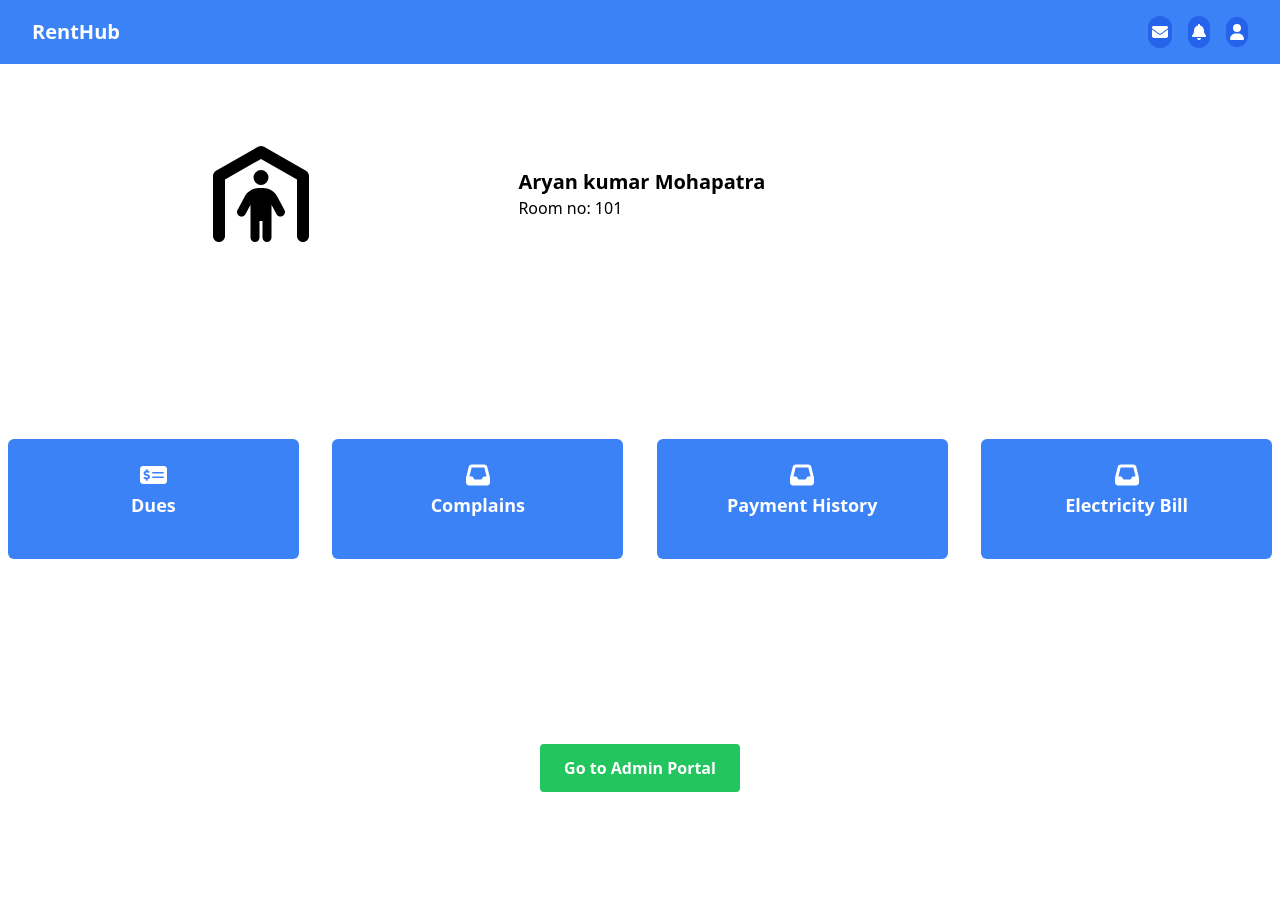
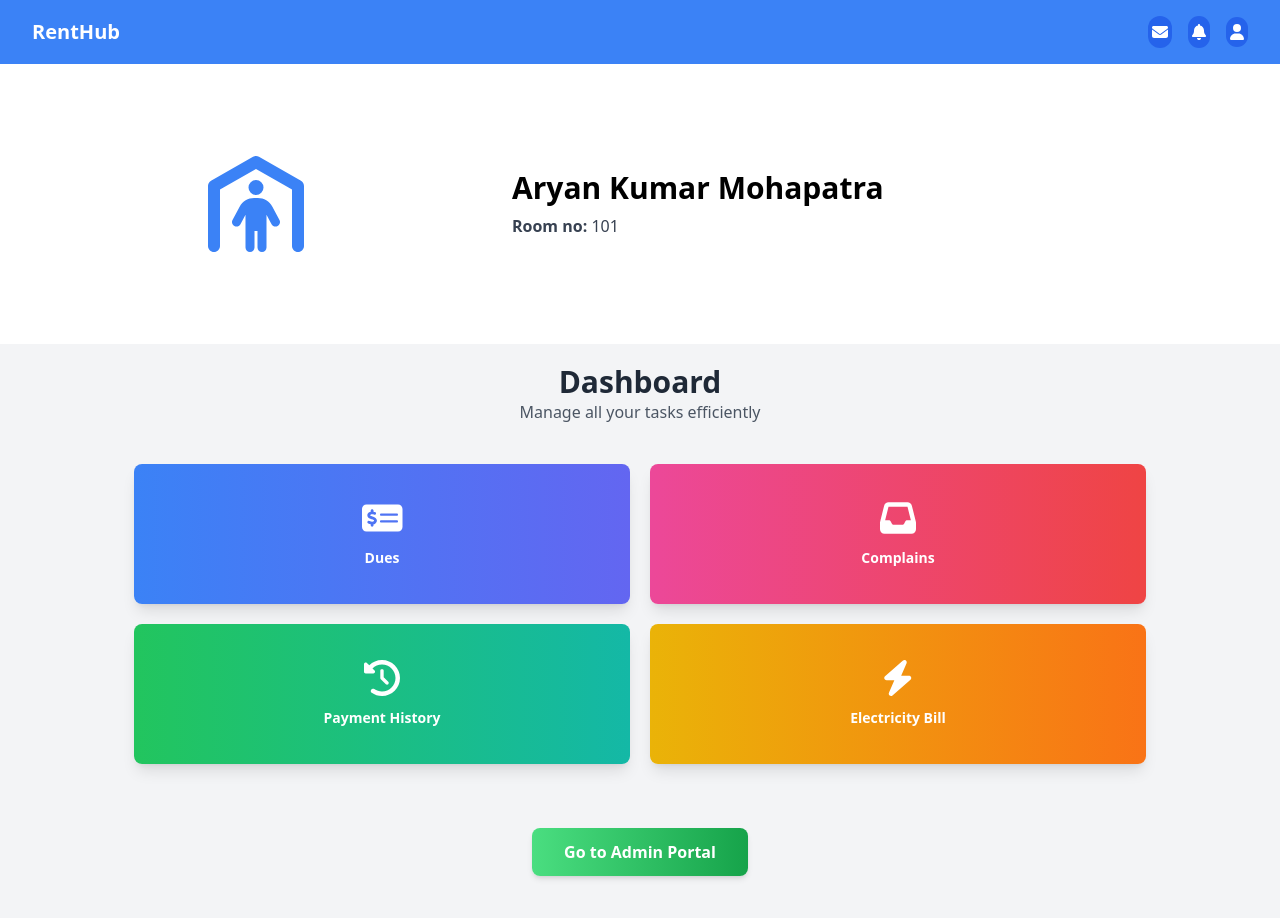
Before and after one commit to Aryank35/house-rental-system, a React (Create React App) app: page / in a window 1280 px wide. Shown: the top 918 px of the page. Before the commit the page ends 800 px from the top, so only its background shows below. Built offline with nearby package versions, Linux system fonts and the light colour scheme.

Commit message:
added user friendly styles

```diff
--- a/package.json
+++ b/package.json
@@ -12,6 +12,7 @@
     "@testing-library/user-event": "^13.5.0",
     "react": "^18.3.1",
     "react-dom": "^18.3.1",
+    "react-icons": "^5.3.0",
     "react-router-dom": "^6.26.2",
     "react-scripts": "5.0.1",
     "web-vitals": "^2.1.4",
--- a/src/Components/Dashboard.jsx
+++ b/src/Components/Dashboard.jsx
@@ -1,69 +1,98 @@
-import React from "react";
+import React, { useState } from "react";
 import { FontAwesomeIcon } from "@fortawesome/react-fontawesome";
-import { faMoneyCheckDollar, faInbox } from "@fortawesome/free-solid-svg-icons";
+import { faMoneyCheckDollar, faInbox, faHistory, faBolt } from "@fortawesome/free-solid-svg-icons";
 import { Link } from "react-router-dom";
 
+const DashboardCard = ({ link, icon, bgColor, text }) => {
+  return (
+    <Link
+      to={link}
+      className={`transition-transform transform hover:scale-105 ${bgColor} text-white font-bold px-7 py-6 text-sm sm:h-[140px] rounded-lg w-[90%] md:w-[40%] text-center shadow-lg hover:shadow-xl`}
+    >
+      <div className="flex flex-col justify-center items-center h-full">
+        <FontAwesomeIcon icon={icon} className="text-4xl mb-3" />
+        <span>{text}</span>
+      </div>
+    </Link>
+  );
+};
+
 const Dashboard = () => {
+  const [isRedirecting, setIsRedirecting] = useState(false);
+
+  const handleAdminRedirect = () => {
+    setIsRedirecting(true);
+
+    // Simulate delay before redirect
+    setTimeout(() => {
+      window.location.href = "https://house-rental-system-admin.vercel.app/";
+    }, 2000); // 2 seconds delay for the animation
+  };
+
+  // Array of card data
+  const cardsData = [
+    {
+      link: "/dues",
+      icon: faMoneyCheckDollar,
+      bgColor: "bg-gradient-to-r from-blue-500 to-indigo-500",
+      text: "Dues",
+    },
+    {
+      link: "/complains",
+      icon: faInbox,
+      bgColor: "bg-gradient-to-r from-pink-500 to-red-500",
+      text: "Complains",
+    },
+    {
+      link: "/paymentHistory",
+      icon: faHistory,
+      bgColor: "bg-gradient-to-r from-green-500 to-teal-500",
+      text: "Payment History",
+    },
+    {
+      link: "/electricityBill",
+      icon: faBolt,
+      bgColor: "bg-gradient-to-r from-yellow-500 to-orange-500",
+      text: "Electricity Bill",
+    },
+  ];
+
   return (
-    <div>
-      <div className="flex flex-wrap justify-between mx-2 h-[40vh] items-center">
-        <Link
-          to="/dues"
-          className="shadow-none transition-shadow duration-300 cursor-pointer hover:shadow-lg hover:shadow-gray-400 bg-blue-500 text-white font-bold px-7 py-6 text-sm h-[100px] mt-[30px] rounded-md w-[45%] md:w-[23%] md:h-[120px] md:text-lg text-center "
-        >
-          <div className=" text-center flex flex-col justify-center items-center">
-            <span>
-              <FontAwesomeIcon icon={faMoneyCheckDollar} className="text-2xl" />
-            </span>
-            <span> Dues</span>
-          </div>
-        </Link>
-        <Link
-          to="/complains"
-          className="shadow-none transition-shadow duration-300 cursor-pointer hover:shadow-lg hover:shadow-gray-400 bg-blue-500 text-white font-bold px-5 py-6 text-sm h-[100px] mt-[30px] rounded-md w-[45%] md:w-[23%] md:h-[120px] md:text-lg text-center "
-        >
-          <div className=" text-center flex flex-col justify-center items-center">
-            <span>
-              <FontAwesomeIcon icon={faInbox} className="text-2xl" />
-            </span>
-            <span> Complains</span>
-          </div>
-        </Link>
+    <div className="min-h-screen bg-gray-100 p-5 relative">
+      {/* Loading animation overlay */}
+      {isRedirecting && (
+        <div className="fixed inset-0 bg-white bg-opacity-75 z-50 flex items-center justify-center">
+          <div className="animate-spin rounded-full h-16 w-16 border-t-4 border-blue-500 border-solid"></div>
+          <p className="text-xl font-bold ml-4 text-gray-700">Redirecting to Admin Portal...</p>
+        </div>
+      )}
 
-        <Link
-          to="/paymentHistory"
-          className="shadow-none transition-shadow duration-300 cursor-pointer hover:shadow-lg hover:shadow-gray-400 bg-blue-500 text-white font-bold px-3 py-6 text-sm h-[100px] mt-[30px] rounded-md w-[45%] md:w-[23%] md:h-[120px] md:text-lg text-center "
-        >
-          <div className=" text-center flex flex-col justify-center items-center">
-            <span>
-              <FontAwesomeIcon icon={faInbox} className="text-2xl" />
-            </span>
-            <span> Payment History</span>
-          </div>
-        </Link>
-        <Link
-          to="/electricityBill"
-          className="shadow-none transition-shadow duration-300 cursor-pointer hover:shadow-lg hover:shadow-gray-400 bg-blue-500 text-white font-bold px-3 py-6 text-sm h-[100px] mt-[30px] rounded-md w-[45%] md:w-[23%] md:h-[120px] md:text-lg text-center "
-        >
-          <div className=" text-center flex flex-col justify-center items-center">
-            <span>
-              <FontAwesomeIcon icon={faInbox} className="text-2xl" />
-            </span>
-            <span> Electricity Bill</span>
-          </div>
-        </Link>
+      <div className="text-center mb-10">
+        <h1 className="text-3xl font-bold text-gray-800">Dashboard</h1>
+        <p className="text-gray-600">Manage all your tasks efficiently</p>
+      </div>
+
+      {/* Render the cards dynamically */}
+      <div className="flex flex-wrap justify-center gap-5 items-center mx-auto">
+        {cardsData.map((card, index) => (
+          <DashboardCard
+            key={index}
+            link={card.link}
+            icon={card.icon}
+            bgColor={card.bgColor}
+            text={card.text}
+          />
+        ))}
       </div>
 
       {/* Button to navigate to external URL */}
-      <div className="flex justify-center mt-[100px]">
-        <a
-          href="https://house-rental-system-admin.vercel.app/"
-          target="_blank"
-          rel="noopener noreferrer"
-          className="bg-green-500 hover:bg-green-700 text-white font-bold py-3 px-6 rounded transition duration-300"
+      <div className="flex justify-center mt-16">
+        <button
+          onClick={handleAdminRedirect}
+          className="bg-gradient-to-r from-green-400 to-green-600 hover:from-green-500 hover:to-green-700 text-white font-bold py-3 px-8 rounded-lg shadow-md hover:shadow-lg transition-transform transform hover:scale-105"
         >
           Go to Admin Portal
-        </a>
+        </button>
       </div>
     </div>
   );
--- a/src/Components/Pages/Payment/Dues.jsx
+++ b/src/Components/Pages/Payment/Dues.jsx
@@ -34,15 +34,20 @@ const Dues = () => {
       buttonText: "view receipt",
     },
   ];
+
   return (
-    <div>
+    <div className="min-h-screen bg-gray-50 py-5">
       <Link to="/" className="w-fit">
-        <button className=" text-black text-lg font-semibold ml-5 mt-3 hover:text-red-600 underline">
+        <button className="text-lg font-semibold ml-5 mt-3 hover:text-red-600 underline">
           Back
         </button>
       </Link>
-      <h1 className="my-1 font-bold text-3xl text-center underline">Dues</h1>
-      <div>
+
+      <h1 className="font-bold text-3xl text-center underline text-blue-700 my-5">
+        Dues
+      </h1>
+
+      <div className="grid grid-cols-1 sm:grid-cols-2 lg:grid-cols-3 sm:gap-6 px-5">
         {dueList.map((item) => (
           <DueBox
             key={item.dop}
--- a/src/Components/Pages/Payment/PaymentHistory.jsx
+++ b/src/Components/Pages/Payment/PaymentHistory.jsx
@@ -1,62 +1,67 @@
-import { useState } from 'react';
+import { useState } from "react";
 
 const PaymentHistory = () => {
   const [payments, setPayments] = useState([
-    { id: 1, date: '2022-01-01', amount: 1000, status: 'paid' },
-    { id: 2, date: '2022-02-01', amount: 1000, status: 'paid' },
-    { id: 3, date: '2022-03-01', amount: 1000, status: 'pending' },
+    { id: 1, date: "2022-01-01", amount: 1000, status: "paid" },
+    { id: 2, date: "2022-02-01", amount: 1000, status: "paid" },
+    { id: 3, date: "2022-03-01", amount: 1000, status: "pending" },
   ]);
 
-  const [selectedPayment, setSelectedPayment] = useState('');
+  const [selectedPayment, setSelectedPayment] = useState("all");
 
   const handleFilter = (e) => {
     setSelectedPayment(e.target.value);
-    if (e.target.value === 'all') {
+    if (e.target.value === "all") {
       setPayments([
-        { id: 1, date: '2022-01-01', amount: 1000, status: 'paid' },
-        { id: 2, date: '2022-02-01', amount: 1000, status: 'paid' },
-        { id: 3, date: '2022-03-01', amount: 1000, status: 'pending' },
+        { id: 1, date: "2022-01-01", amount: 1000, status: "paid" },
+        { id: 2, date: "2022-02-01", amount: 1000, status: "paid" },
+        { id: 3, date: "2022-03-01", amount: 1000, status: "pending" },
       ]);
-    } else if (e.target.value === 'paid') {
+    } else if (e.target.value === "paid") {
       setPayments([
-        { id: 1, date: '2022-01-01', amount: 1000, status: 'paid' },
-        { id: 2, date: '2022-02-01', amount: 1000, status: 'paid' },
+        { id: 1, date: "2022-01-01", amount: 1000, status: "paid" },
+        { id: 2, date: "2022-02-01", amount: 1000, status: "paid" },
       ]);
-    } else if (e.target.value === 'pending') {
-      setPayments([{ id: 3, date: '2022-03-01', amount: 1000, status: 'pending' }]);
+    } else if (e.target.value === "pending") {
+      setPayments([
+        { id: 3, date: "2022-03-01", amount: 1000, status: "pending" },
+      ]);
     }
   };
 
   const print = () => {
-    // Logic to download payment data as CSV can be implemented here
     window.print();
   };
 
   return (
-    <div className="p-4 space-y-4">
+    <div className="p-4 space-y-4 max-w-4xl mx-auto">
       <div className="border rounded-lg shadow-lg">
-        <div className="bg-gray-100 p-4 rounded-t-lg">
-          <h2 className="text-xl font-bold">Payment History</h2>
-          <p className="text-gray-600">Your Payment Status</p>
+        <div className="bg-gradient-to-r from-blue-500 to-blue-700 p-4 rounded-t-lg">
+          <h2 className="text-xl font-bold text-white">Payment History</h2>
+          <p className="text-blue-100">Track your payment status</p>
         </div>
+
         <div className="p-4">
-          <div className="flex justify-between mb-4">
+          <div className="flex justify-between mb-4 items-center">
             <select
               value={selectedPayment}
               onChange={handleFilter}
-              className="w-44 p-2 border border-gray-300 rounded-md"
+              className="w-44 p-2 border border-gray-300 rounded-md focus:ring focus:ring-blue-500"
             >
               <option value="all">All</option>
               <option value="paid">Paid</option>
               <option value="pending">Pending</option>
             </select>
+
             <button
               onClick={print}
-              className="px-4 py-2 bg-blue-500 text-white rounded-md hover:bg-blue-600"
+              className="px-4 py-2 bg-gradient-to-r from-green-400 to-green-600 text-white rounded-md hover:bg-green-500 focus:ring focus:ring-green-300"
             >
               Print
             </button>
           </div>
+
+          <div className="overflow-x-auto">
             <table className="w-full table-auto border-collapse border border-gray-400">
               <thead>
                 <tr className="bg-gray-100">
@@ -67,15 +72,32 @@ const PaymentHistory = () => {
               </thead>
               <tbody>
                 {payments.map((payment) => (
-                <tr key={payment.id}>
-                  <td className="border border-gray-400 p-2">{payment.date}</td>
-                  <td className="border border-gray-400 p-2">₹{payment.amount}</td>
-                  <td className="border border-gray-400 p-2">{payment.status}</td>
+                  <tr
+                    key={payment.id}
+                    className="hover:bg-gray-50 transition-colors"
+                  >
+                    <td className="border border-gray-400 p-2 text-center">
+                      {payment.date}
+                    </td>
+                    <td className="border border-gray-400 p-2 text-center">
+                      ₹{payment.amount}
+                    </td>
+                    <td
+                      className={`border border-gray-400 p-2 text-center font-bold ${
+                        payment.status === "paid"
+                          ? "text-green-600"
+                          : "text-red-600"
+                      }`}
+                    >
+                      {payment.status}
+                    </td>
                   </tr>
                 ))}
               </tbody>
             </table>
           </div>
+        </div>
+
         <div className="bg-gray-100 p-4 rounded-b-lg">
           <p>Total payments: {payments.length}</p>
         </div>
--- a/src/Components/UserInfo.jsx
+++ b/src/Components/UserInfo.jsx
@@ -3,24 +3,22 @@ import { FontAwesomeIcon } from "@fortawesome/react-fontawesome";
 import { faPersonShelter } from "@fortawesome/free-solid-svg-icons";
 
 const UserInfo = () => {
-  const [userName, setuserName] = useState("Aryan kumar Mohapatra");
+  const [userName, setuserName] = useState("Aryan Kumar Mohapatra");
   const [roomNo, setroomNo] = useState(101);
 
   return (
     <>
-      <div className="flex justify-center mx-[8px] md:mx-aut0 my-[10px] h-[20vh] md:h-[30vh] items-center ">
-        <div className="w-[20%] md:w-[40%] md:text-center mx-auto mr-2 ">
+      <div className="flex flex-col md:flex-row justify-center items-center sm:mx-[8px] md:mx-auto my-[20px] h-[20vh] md:h-[30vh]">
+        <div className="w-[30%] md:w-[40%] flex justify-center mb-4 md:mb-0">
           <FontAwesomeIcon
             icon={faPersonShelter}
-            className="text-6xl ml-1 md:text-[6rem]"
+            className="text-6xl text-blue-500 md:text-[6rem]"
           />
-
         </div>
-        <div className="w-[80%] md:w-[60%] md:text-start mx-auto">
-          <h2 className="font-bold text-xl">{userName}</h2>
-          <p>
-            <span>Room no: </span>
-            {roomNo}
+        <div className="w-[70%] md:w-[60%] text-center md:text-left">
+          <h2 className="font-bold text-xl md:text-3xl">{userName}</h2>
+          <p className="text-gray-700 mt-2">
+            <span className="font-semibold">Room no: </span>{roomNo}
           </p>
         </div>
       </div>
```
Also changed, not shown: src/App.css (+24 -0 lines), src/Components/DueBox.jsx (+18 -10 lines), src/Components/NoticePage.jsx (+11 -29 lines), src/Components/NotificationPage.jsx (+30 -4 lines), src/Components/Pages/Complains.jsx (+46 -24 lines), src/Components/Pages/Payment/ElectricityBill.jsx (+24 -12 lines), src/Components/RentReceipt.jsx (+33 -27 lines), 1 other file (tests, documents, lock files or other folders). Lines whose indentation alone changed are shown as unchanged.
